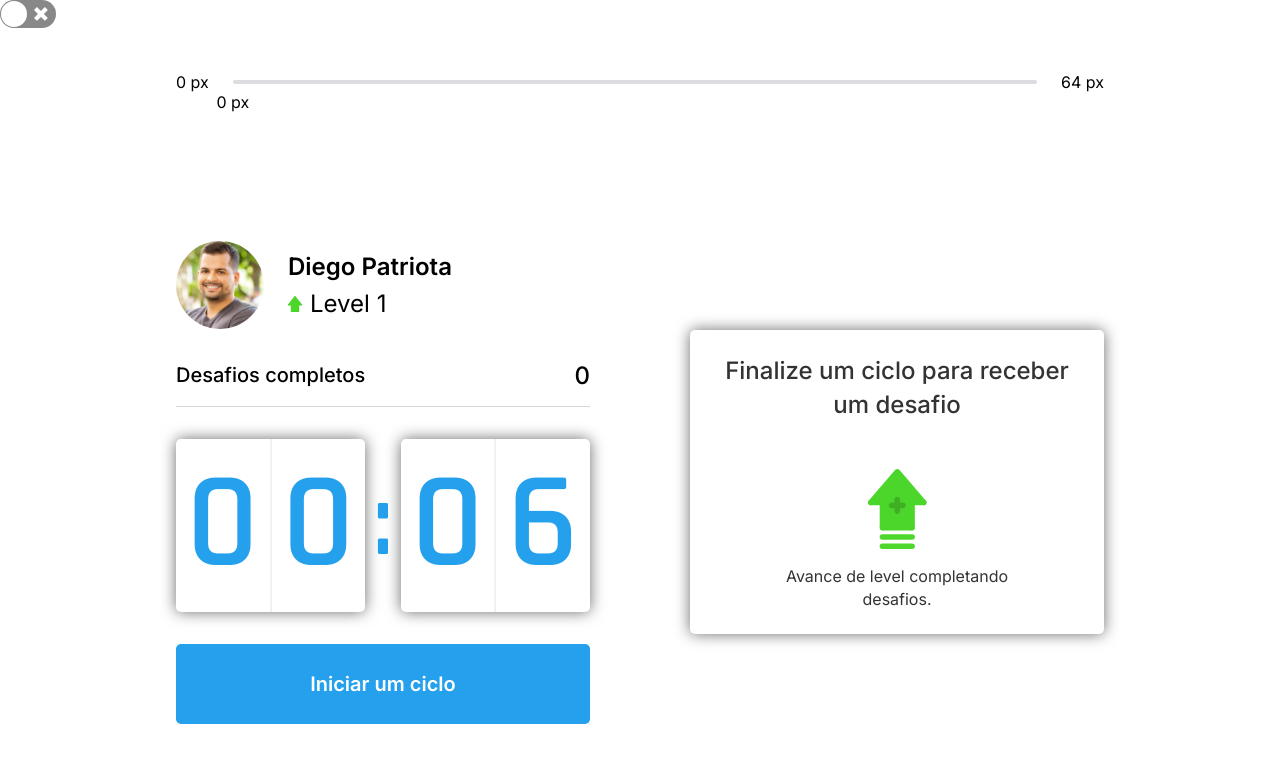
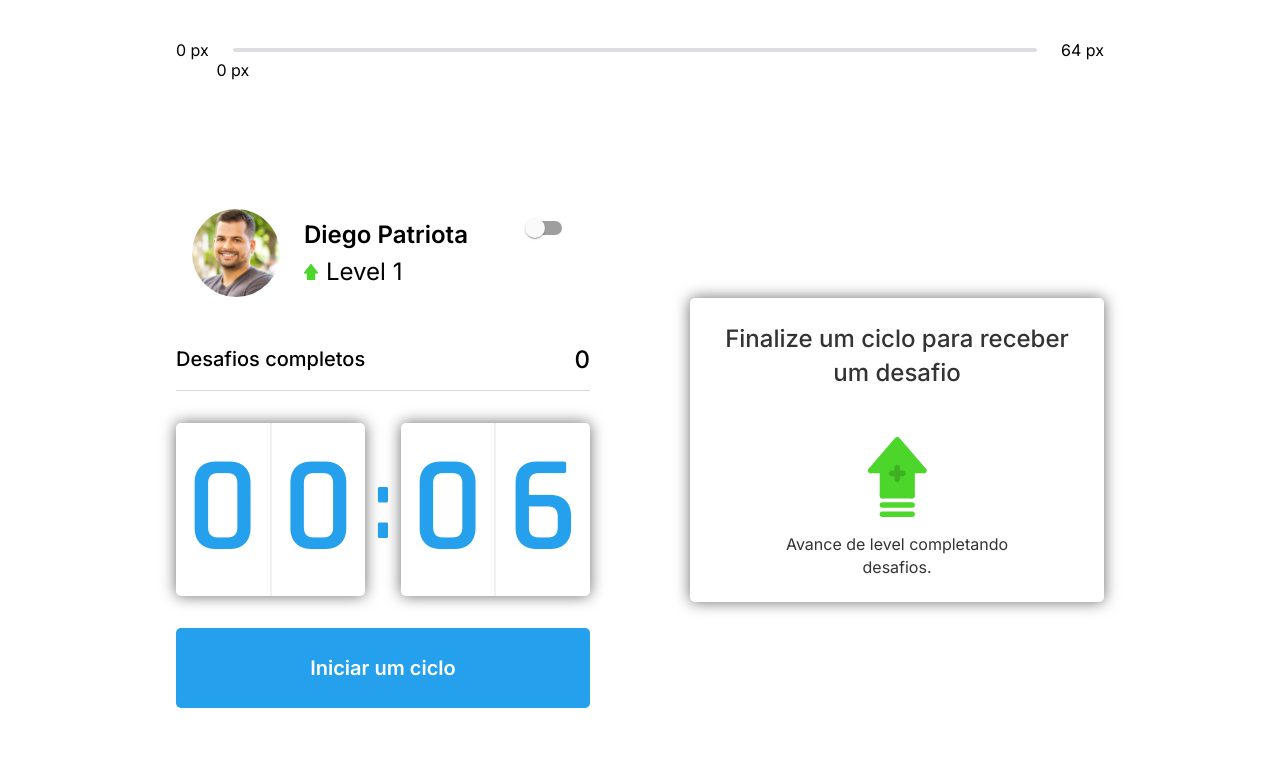
Before and after one commit to DIEGOPATRIOTA/life-move, a Next.js app: page / in a window 1280 px wide. Shown: the top 762 px of the page. Built offline with nearby package versions, Linux system fonts and the light colour scheme.

Commit message:
theme style improvements

```diff
--- a/package.json
+++ b/package.json
@@ -8,6 +8,8 @@
     "start": "next start"
   },
   "dependencies": {
+    "@material-ui/core": "^4.11.4",
+    "@material-ui/icons": "^4.11.2",
     "js-cookie": "^2.2.1",
     "next": "10.0.7",
     "react": "17.0.1",
--- a/src/pages/index.tsx
+++ b/src/pages/index.tsx
@@ -13,9 +13,10 @@ import { ChallengesProvider } from '../contexts/ChallengesContext';
 import { CountDownProvider } from '../contexts/CountDownContext';
 
 import { DefaultTheme, ThemeProvider } from 'styled-components';
-import Switch from 'react-switch';
 import { combineTheme, dark, light } from '../styles/themes';
 import GlobalStyles from '../styles/global';
+import Switch from '@material-ui/core/Switch';
+import Box from '@material-ui/core/Box';
 interface HomeProps {
   level: number;
   currentExperience: number;
@@ -42,7 +43,6 @@ export default function Home(props: HomeProps) {
     >
       <ThemeProvider theme={theme}>
       <GlobalStyles />
-      <Switch checked={theme.title === 'dark'} onChange={toggleTheme} />
       <div className={styles.container}>
         <Head>
           <link rel="preconnect" href="https://fonts.gstatic.com"/>
@@ -50,13 +50,18 @@ export default function Home(props: HomeProps) {
           <link rel="stylesheet icon" href="favicon.png" type="image/x-icon" />
           <title>{homeLabel.title}</title>
         </Head>
-
         <ExperienceBar />
-
         <CountDownProvider>
           <section>
-            <div >
-              <Profile />
+            <div>
+            <Box display="flex" p={1}>
+              <Box p={1} flexGrow={1}>
+                <Profile />
+              </Box>
+              <Box p={1}>
+                <Switch color="primary" checked={theme.title === 'dark'} onChange={toggleTheme} />
+              </Box>
+            </Box>
               <CompletedChallenges />
               <CountDown />
             </div>
```
Also changed, not shown: 1 other file (tests, documents, lock files or other folders).
